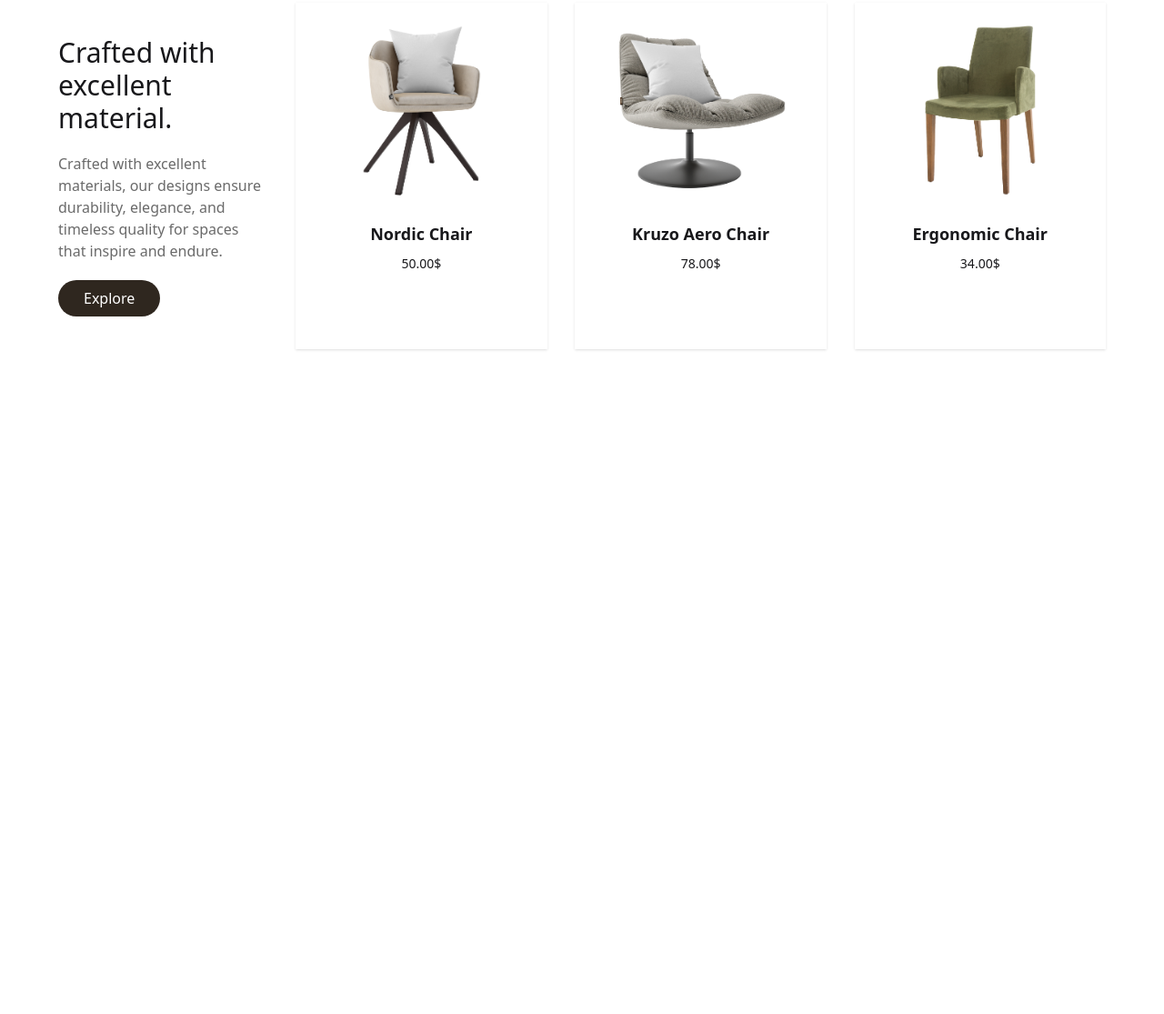
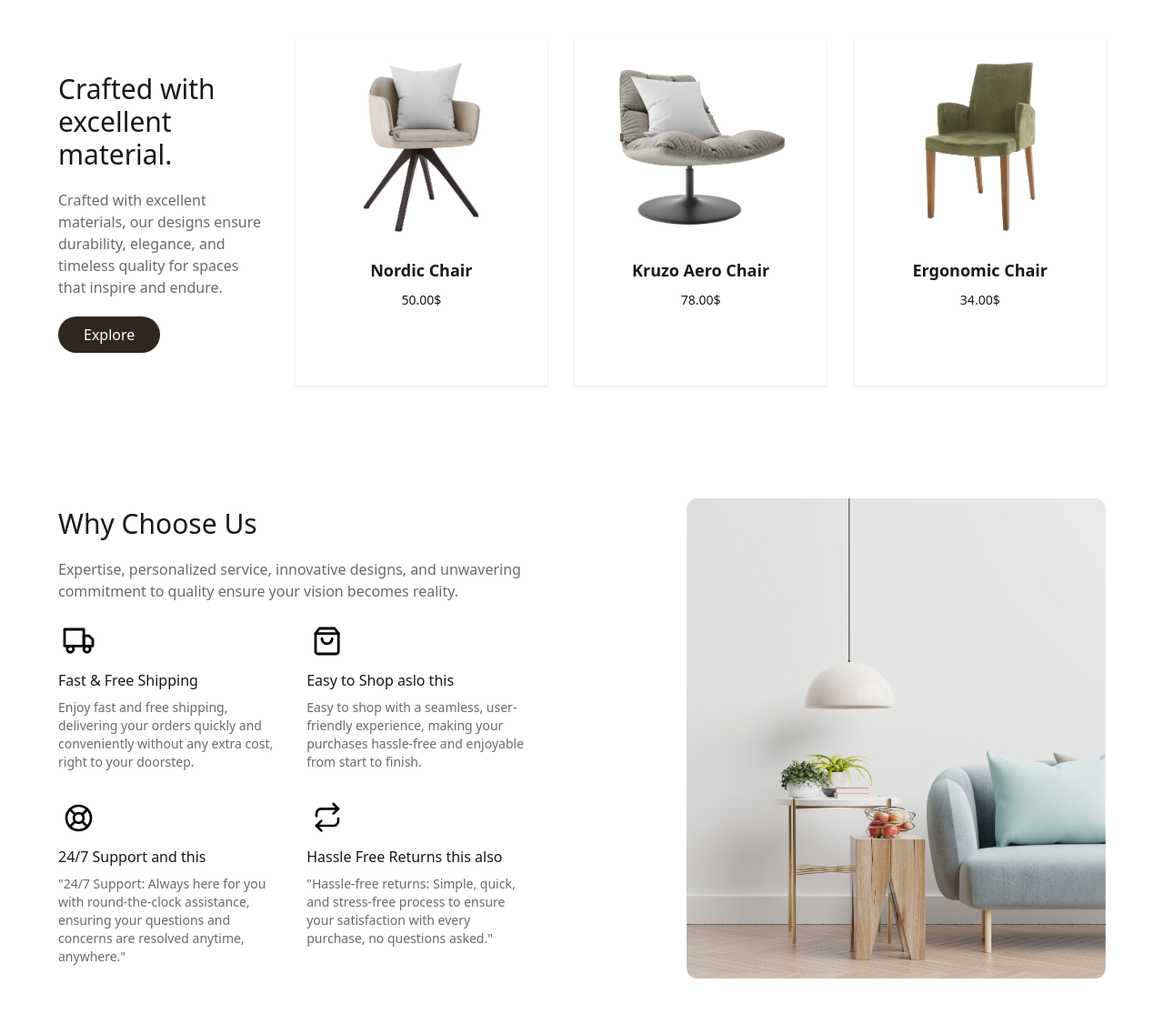
Before and after one commit to rashedahmed0/furni, a plain HTML site: page index.html in a window 1280 px wide. Shown: the part 653-1768 px from the top of the page at 91% size. Before the commit the page ends 1117 px from the top, so only its background shows below. Drawn offline with nearby package versions, Linux system fonts and the light colour scheme.

Commit message:
choose section

```diff
--- a/index.html
+++ b/index.html
@@ -128,10 +128,10 @@
         </div>
     </section>
     <!-- craft section -->
-    <section class="craft my-20 w-[90%] mx-auto">
-        <div class="flex justify-between items-center">
+    <section class="craft my-[100px] w-[90%] mx-auto">
+        <div class="flex justify-between items-center lg:flex-row flex-col">
             <div class="basis-[20%]">
-                <h1 class="text-3xl font-normal ">Crafted with excellent material.</h1>
+                <h1 class="text-3xl font-medium ">Crafted with excellent material.</h1>
                 <p class="text-[#6a6a6a] my-5">Crafted with excellent materials, our designs ensure durability,
                     elegance, and
                     timeless
@@ -139,7 +139,7 @@
                 <button class="px-7 py-2 text-white bg-[#2f271f] hover:bg-black rounded-[30px]"
                     style="transition: 0.3s;">Explore </button>
             </div>
-            <div class="basis-[24%] ">
+            <div class="basis-[24%]  my-5">
                 <div class="product-card bg-base-100  shadow-sm">
                     <figure class="px-10 pt-5">
                         <img src="./images/product-1.png" alt="" class="rounded-xl" />
@@ -155,7 +155,7 @@
                     </div>
                 </div>
             </div>
-            <div class="basis-[24%] ">
+            <div class="basis-[24%]  my-5">
                 <div class="product-card bg-base-100  shadow-sm">
                     <figure class="px-10 pt-5">
                         <img src="./images/product-2.png" alt="" class="rounded-xl" />
@@ -171,7 +171,7 @@
                     </div>
                 </div>
             </div>
-            <div class="basis-[24%] ">
+            <div class="basis-[24%]  my-5">
                 <div class="product-card bg-base-100  shadow-sm">
                     <figure class="px-10 pt-5">
                         <img src="./images/product-3.png" alt="" class="rounded-xl" />
@@ -189,6 +189,61 @@
             </div>
         </div>
     </section>
+
+    <!-- choose section  -->
+    <section class="choose w-[90%] mx-auto mb-[100px] ">
+        <div class="flex justify-between items-center lg:flex-row flex-col">
+            <!-- choose text -->
+            <div class="basis-[45%]">
+                <h1 class=" text-3xl font-medium">
+                    Why Choose Us
+                </h1>
+                <p class="text-[#6a6a6a] my-5">
+                    Expertise, personalized service, innovative designs, and unwavering commitment to quality ensure
+                    your vision becomes reality.
+                </p>
+                <div class="grid grid-cols-2 mt-5 gap-7">
+                    <div class="">
+                        <img src="./images/truck.svg" alt="">
+                        <h2 class="text-md font-medium my-2">Fast & Free Shipping</h2>
+                        <p class="text-sm text-[#6a6a6a]">
+                            Enjoy fast and free shipping, delivering your orders quickly and conveniently without any
+                            extra cost, right to your doorstep.
+                        </p>
+                    </div>
+                    <div class="">
+                        <img src="./images/bag.svg" alt="">
+                        <h2 class="text-md font-medium my-2">Easy to Shop aslo this</h2>
+                        <p class="text-sm text-[#6a6a6a]">
+                            Easy to shop with a seamless, user-friendly experience, making your purchases hassle-free
+                            and enjoyable from start to finish.
+                        </p>
+                    </div>
+                    <div class="">
+                        <img src="./images/support.svg" alt="">
+                        <h2 class="text-md font-medium my-2">24/7 Support and this</h2>
+                        <p class="text-sm text-[#6a6a6a]">
+                            "24/7 Support: Always here for you with round-the-clock assistance, ensuring your questions
+                            and concerns are resolved anytime, anywhere."
+                        </p>
+                    </div>
+                    <div class="">
+                        <img src="./images/return.svg" alt="">
+                        <h2 class="text-md font-medium my-2">Hassle Free Returns this also</h2>
+                        <p class="text-sm text-[#6a6a6a]">
+                            "Hassle-free returns: Simple, quick, and stress-free process to ensure your satisfaction
+                            with every purchase, no questions asked."
+                        </p>
+                    </div>
+                </div>
+            </div>
+            <!-- choose img -->
+            <div class="basis-[40%]  mt-5 lg:mt-1 ">
+                <img class="rounded-xl" src="images/why-choose-us-img.jpg" alt="">
+            </div>
+        </div>
+
+    </section>
 </body>
 
 </html>
```
